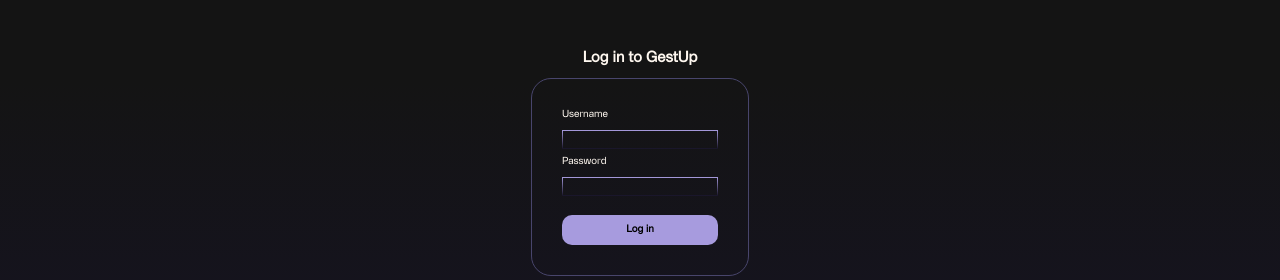
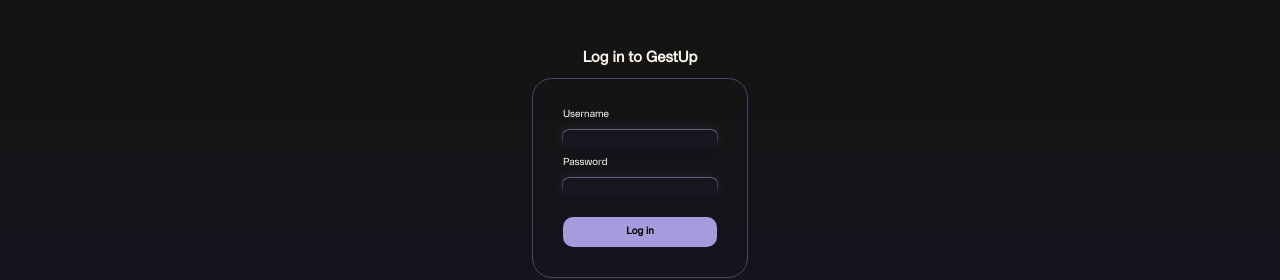
Before and after one commit to jeremiasvictor/gest-up, a React (Vite) app in the folder frontend/: page / in a window 1280 px wide. Shown: the top 280 px of the page. Built offline with nearby package versions, Linux system fonts and the light colour scheme.

Commit message:
bordinhas

```diff
--- a/frontend/src/pages/Login/index.tsx
+++ b/frontend/src/pages/Login/index.tsx
@@ -6,9 +6,13 @@
       <h1>Log in to GestUp</h1>
       <form>
         <label htmlFor="username">Username</label>
-        <input type="text" name="name" />
+        <div className="input">
+          <input type="text" name="name" />
+        </div>
         <label htmlFor="username">Password</label>
-        <input type="text" name="password" />
+        <div className="input">
+          <input type="text" name="password" />
+        </div>
         <button type="button" onClick={() => console.log("botao")}>
           Log in
         </button>
--- a/frontend/src/pages/Login/style.css
+++ b/frontend/src/pages/Login/style.css
@@ -26,12 +26,43 @@
     margin-bottom: 2px;
   }
 
-  & input {
+  & .input {
+    display: flex;
+    justify-content: center;
     margin-bottom: 0;
     background: transparent;
-    border: 1px solid;
-    border-image: linear-gradient(to bottom, #a79bde, #161326) 1;
+    position: relative;
     border-radius: 7px;
+    border: none;
+  }
+
+  & .input::before,
+  .input::after {
+    content: " ";
+    height: 100%;
+    width: 100%;
+    position: absolute;
+    border-radius: 6px;
+    background-color: transparent;
+    padding: 0.5px;
+    top: 50%;
+    left: 50%;
+    transform: translate(-50%, -50%);
+    background-image: linear-gradient(to bottom, #a79bde, #0d0c16 95%);
+    z-index: -1;
+  }
+
+  & .input::after {
+    filter: blur(4px);
+    opacity: 0.2;
+  }
+
+  & input {
+    border-radius: 5.5px;
+    border: none;
+    margin: auto 0;
+    background-color: #171620;
+    height: 20px;
   }
 
   & button {
```
